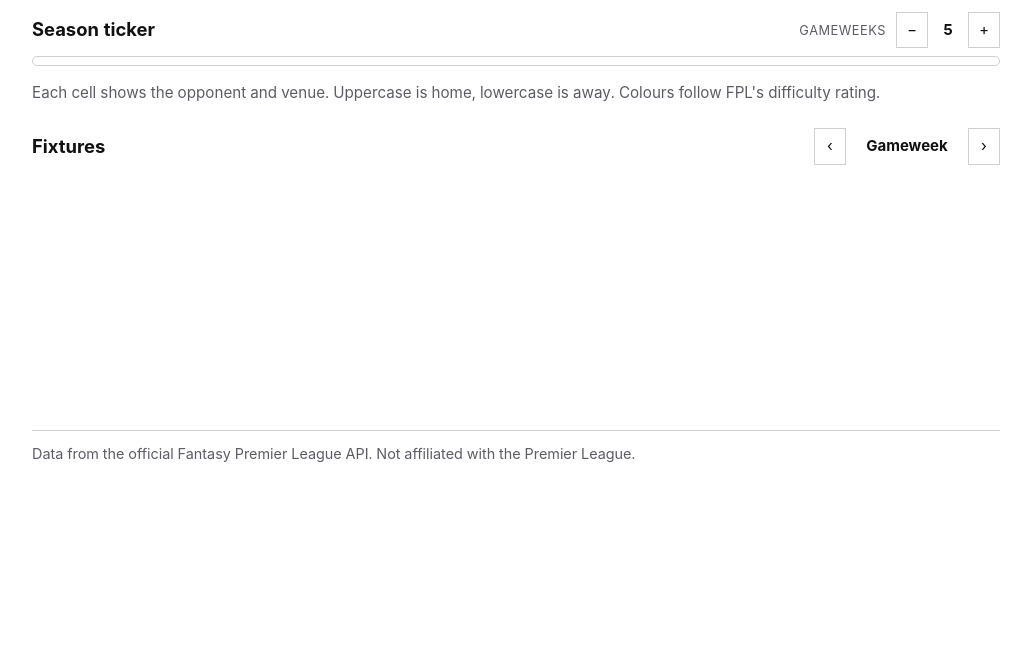
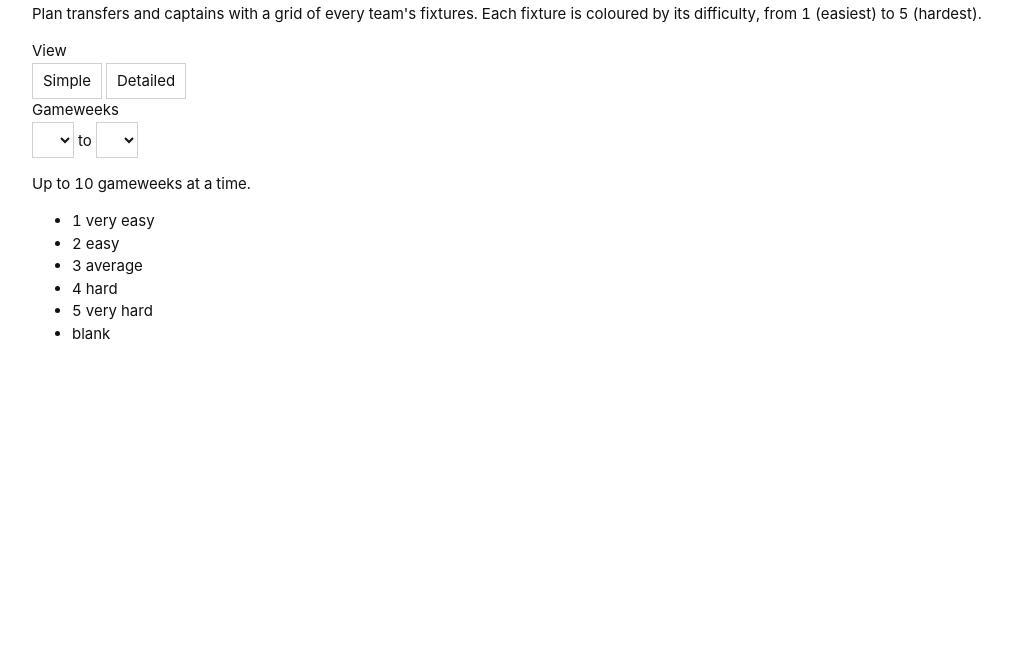
Before and after one commit to LombeDev/my-light-fpl, a website: page public/planner.html in a window 1280 px wide. Shown: the part 146-800 px from the top of the page, without its empty margins (124-1155 px from the left). Drawn offline with Linux system fonts and the light colour scheme; no server answers; a web font is replaced by a local one.

Commit message:
Update planner.html

```diff
--- a/public/planner.html
+++ b/public/planner.html
@@ -1,13 +1,14 @@
-<!doctype html>
+
+  <!doctype html>
 <html lang="en">
 <head>
   <meta charset="utf-8">
   <meta name="viewport" content="width=device-width,initial-scale=1">
-  <title>Planner · FPL</title>
-  <meta name="description" content="Fantasy Premier League season ticker and fixtures.">
+  <title>Fixture difficulty · FPL</title>
+  <meta name="description" content="Fantasy Premier League fixture difficulty grid. Compare teams across gameweeks, with each fixture coloured by difficulty.">
   <link rel="stylesheet" href="/style.css">
   <script src="/app.js" defer></script>
-    <script src="/menu.js" defer></script>
+   <script src="/menu.js" defer></script>
   <script src="/planner.js" defer></script>
 </head>
 <body data-page="planner">
@@ -16,44 +17,51 @@
     <nav id="nav" aria-label="Main"></nav>
   </header>
 
-  <main>
-    <h1>Planner</h1>
+  <main class="fd">
+    <h1>Fixture difficulty</h1>
+    <p class="fd-intro">Plan transfers and captains with a grid of every team's fixtures. Each fixture is coloured by its difficulty, from 1 (easiest) to 5 (hardest).</p>
 
-    <section>
-      <div class="ticker-head">
-        <h2>Season ticker</h2>
-        <div class="stepper">
-          <span class="label">Gameweeks</span>
-          <button id="gw-minus" type="button" aria-label="Fewer gameweeks">−</button>
-          <strong id="gw-count">5</strong>
-          <button id="gw-plus" type="button" aria-label="More gameweeks">+</button>
+    <section class="fd-controls" aria-label="Grid options">
+      <div class="fd-group">
+        <span class="fd-label" id="fd-view-label">View</span>
+        <div class="fd-seg" role="group" aria-labelledby="fd-view-label">
+          <button type="button" data-view="simple" aria-pressed="true">Simple</button>
+          <button type="button" data-view="detailed" aria-pressed="false">Detailed</button>
         </div>
       </div>
 
-      <div class="tk-wrap">
-        <table class="tk">
-          <thead id="tk-head"></thead>
-          <tbody id="tk-body"></tbody>
-        </table>
+      <div class="fd-group">
+        <span class="fd-label" id="fd-gw-label">Gameweeks</span>
+        <div class="fd-range" role="group" aria-labelledby="fd-gw-label">
+          <label class="sr-only" for="fd-from">From gameweek</label>
+          <select id="fd-from"></select>
+          <span aria-hidden="true">to</span>
+          <label class="sr-only" for="fd-to">To gameweek</label>
+          <select id="fd-to"></select>
+        </div>
+        <p class="fd-hint">Up to 10 gameweeks at a time.</p>
       </div>
-      <p class="meta">Each cell shows the opponent and venue. Uppercase is home, lowercase is away. Colours follow FPL's difficulty rating.</p>
     </section>
 
-    <section>
-      <div class="ticker-head">
-        <h2>Fixtures</h2>
-        <div class="stepper">
-          <button id="fx-prev" type="button" aria-label="Previous gameweek">‹</button>
-          <strong id="fx-gw">Gameweek</strong>
-          <button id="fx-next" type="button" aria-label="Next gameweek">›</button>
-        </div>
-      </div>
-      <div id="fx-list"></div>
-    </section>
+    <ul class="fd-legend" aria-label="Colour key">
+      <li><span class="fd-swatch fd-d1"></span>1 very easy</li>
+      <li><span class="fd-swatch fd-d2"></span>2 easy</li>
+      <li><span class="fd-swatch fd-d3"></span>3 average</li>
+      <li><span class="fd-swatch fd-d4"></span>4 hard</li>
+      <li><span class="fd-swatch fd-d5"></span>5 very hard</li>
+      <li><span class="fd-swatch fd-blank"></span>blank</li>
+    </ul>
+
+    <div class="fd-wrap">
+      <table class="fd-table">
+        <thead id="fd-head"></thead>
+        <tbody id="fd-body"></tbody>
+      </table>
+    </div>
+
+    <p class="fd-note" id="fd-note"></p>
   </main>
 
-  <footer>
-    Data from the official Fantasy Premier League API. Not affiliated with the Premier League.
-  </footer>
+
 </body>
 </html>
```
